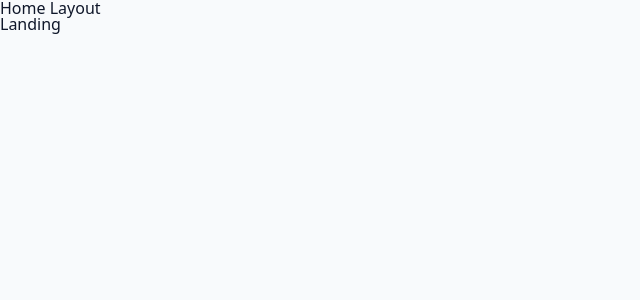
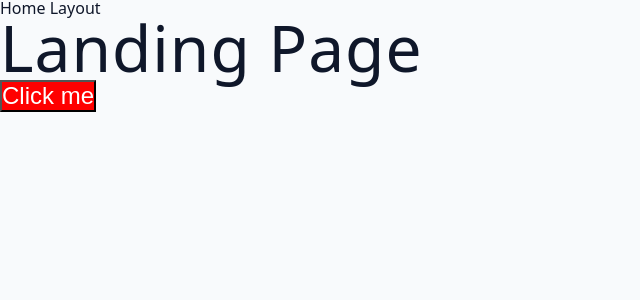
Before and after one commit to Epiq122/Jobify, a React (Vite) app: page / in a window 1280 px wide. Shown: the top 300 px of the page, without its empty margins (0-640 px from the left). Built offline with nearby package versions, Linux system fonts and the light colour scheme.

Commit message:
imported styled components into the landing page

```diff
--- a/src/pages/Landing.jsx
+++ b/src/pages/Landing.jsx
@@ -1,8 +1,17 @@
-import React from 'react'
+import styled from "styled-components";
+
+const StyledBtn = styled.button`
+  font-size: 1.5rem;
+  background: red;
+  color: white;
+`;
 
 const Landing = () => {
-    return (
-        <div>Landing</div>
-    )
-}
-export default Landing
+  return (
+    <div>
+      <h1>Landing page</h1>
+      <StyledBtn>Click me</StyledBtn>
+    </div>
+  );
+};
+export default Landing;
```
